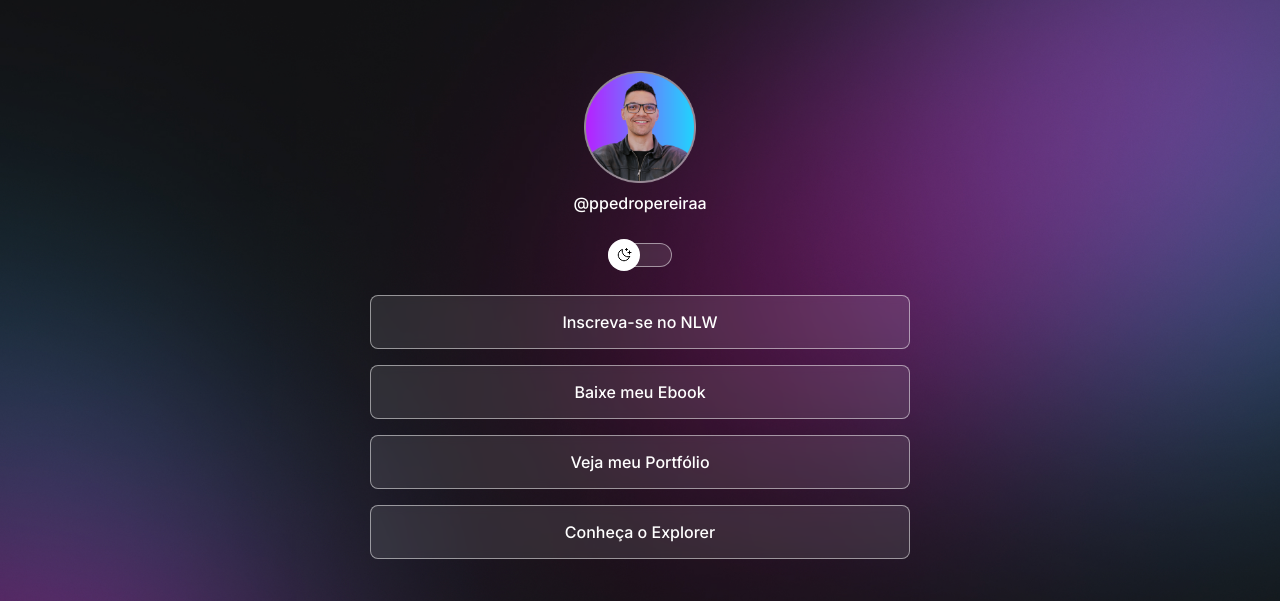
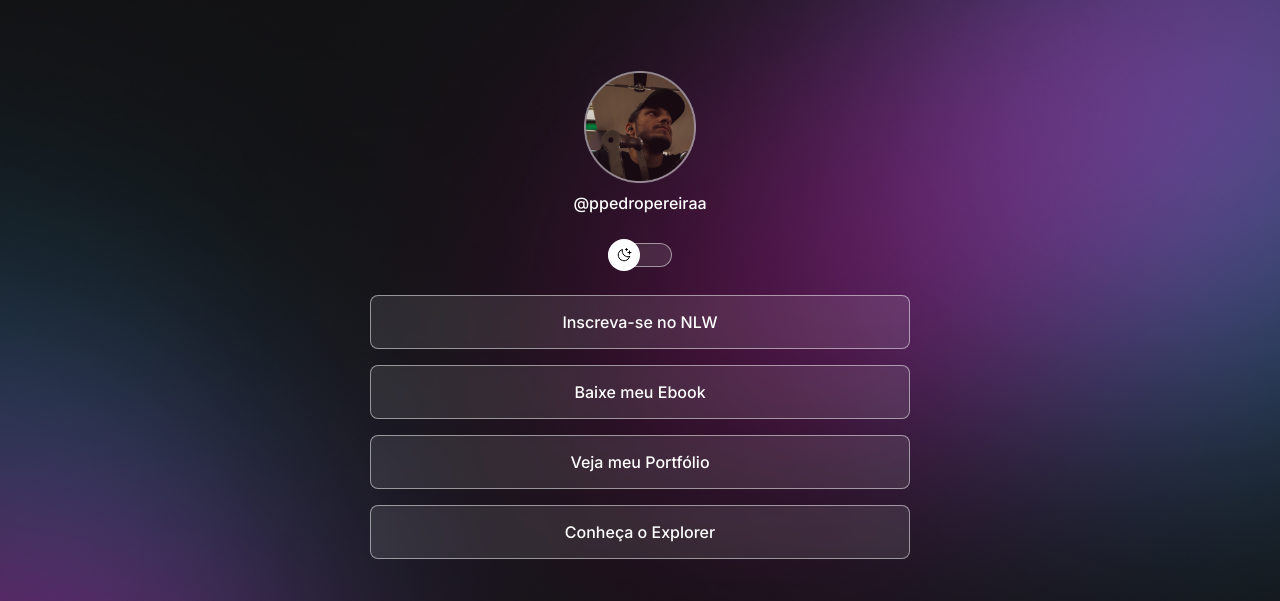
Before and after one commit to pedrohpdo/Discover-Rocketseat, a plain HTML site: page index.html in a window 1280 px wide. Shown: the top 601 px of the page. Drawn offline with nearby package versions, Linux system fonts and the light colour scheme.

Commit message:
update profile imgs

```diff
--- a/index.html
+++ b/index.html
@@ -10,7 +10,7 @@
 <body>
     <div class="container">
         <section class="profile">
-            <img src="assets/Mobile/Avatar.png" alt="Profile-darkmode-avatar">
+            <img src="assets/Mobile/avatar1.png" alt="Profile-darkmode-avatar">
             <p>@ppedropereiraa</p>
         </section>
 
--- a/script.js
+++ b/script.js
@@ -5,10 +5,10 @@ function toggleMode() {
     const img = document.querySelector(".profile img");
 
     if (html.classList.contains('light')) {
-        img.setAttribute('src', './assets/Mobile/Avatar-light.png');
+        img.setAttribute('src', './assets/Mobile/avatar2.png');
         img.setAttribute('alt', 'Profile-lightmode-avatar');
     } else {
-        img.setAttribute('src', './assets/Mobile/Avatar.png');
+        img.setAttribute('src', './assets/Mobile/avatar1.png');
         img.setAttribute('alt', 'Profile-darkmode-avatar');
     }
 }
```
Also changed, not shown: assets/Mobile/Avatar-light.png (deleted), assets/Mobile/Avatar.png (deleted), assets/Mobile/avatar1.png (added), assets/Mobile/avatar2.png (added).
